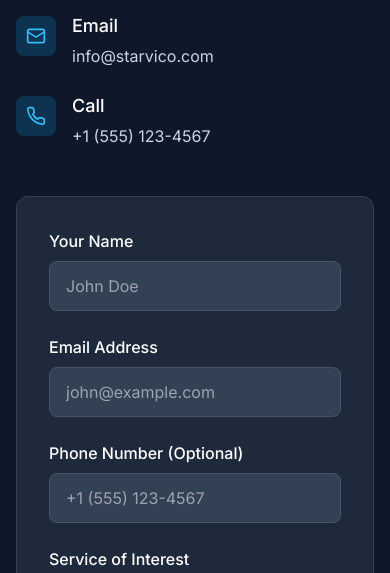
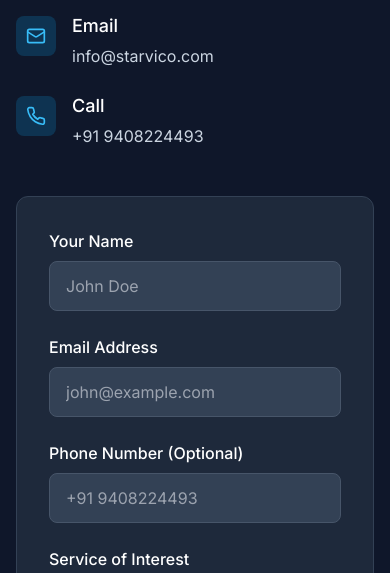
Before and after one commit to jay-4hm/starvico-2., a React (Vite) app: page / in a window 390 px wide. Shown: the part 4860-5433 px from the top of the page. Built offline with nearby package versions, Linux system fonts and the light colour scheme; no server answers.

Commit message:
Update contact phone number

```diff
--- a/src/components/Contact.tsx
+++ b/src/components/Contact.tsx
@@ -134,7 +134,7 @@ const Contact: React.FC = () => {
                 </div>
                 <div className="ml-4">
                   <h3 className="text-lg font-medium text-white">Call</h3>
-                  <p className="mt-1 text-dark-300">+1 (555) 123-4567</p>
+                  <p className="mt-1 text-dark-300">+91 9408224493</p>
                 </div>
               </div>
             </div>
@@ -191,7 +191,7 @@ const Contact: React.FC = () => {
                       value={formData.phone}
                       onChange={handleChange}
                       className="w-full px-4 py-3 bg-dark-700 border border-dark-600 rounded-lg focus:outline-none focus:ring-2 focus:ring-primary-500 text-white"
-                      placeholder="+1 (555) 123-4567"
+                      placeholder="+91 9408224493"
                     />
                   </div>
 
```
